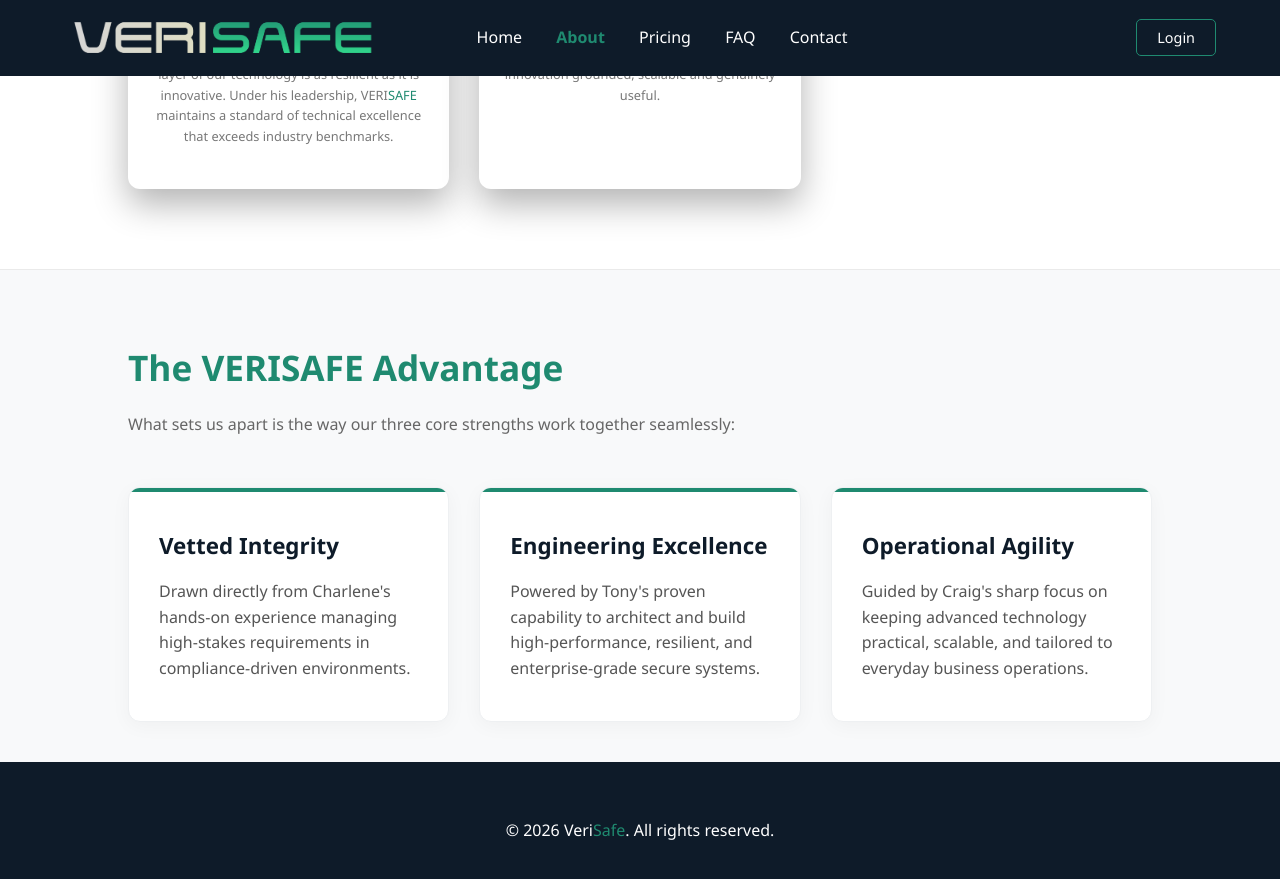
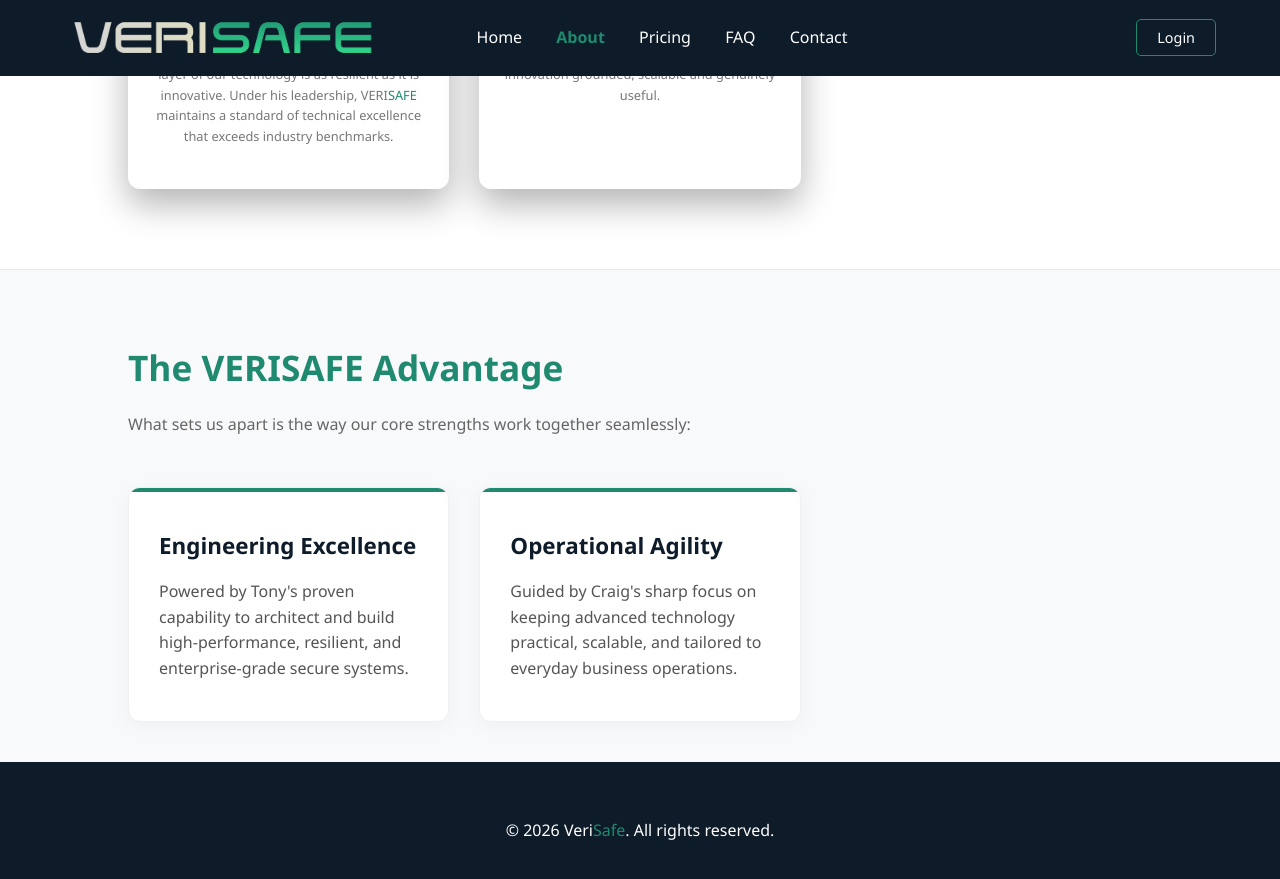
Before and after one commit to TonyGarner/verisafe-website, a Jekyll site: the page built from about.html, in a window 1280 px wide and 900 px high, scrolled down 1839 px. Shown: the top 879 px of the window. Built offline with Jekyll 4.4.1, drawn with Linux system fonts in a browser that asks for light colours.

Commit message:
One more thing to remove for Charlene

```diff
--- a/about.html
+++ b/about.html
@@ -69,15 +69,15 @@
 <section class="advantage-section">
     <div class="container">
         <h2 class="section-title">The VERISAFE Advantage</h2>
-        <p class="section-intro">What sets us apart is the way our three core strengths work together seamlessly:</p>
+        <p class="section-intro">What sets us apart is the way our core strengths work together seamlessly:</p>
 
         <div class="advantage-grid">
 
-            <div class="advantage-card">
+            <!-- <div class="advantage-card">
                 <div class="advantage-accent-bar"></div>
                 <h3>Vetted Integrity</h3>
                 <p>Drawn directly from Charlene's hands-on experience managing high-stakes requirements in compliance-driven environments.</p>
-            </div>
+            </div> -->
 
             <div class="advantage-card">
                 <div class="advantage-accent-bar"></div>
```
